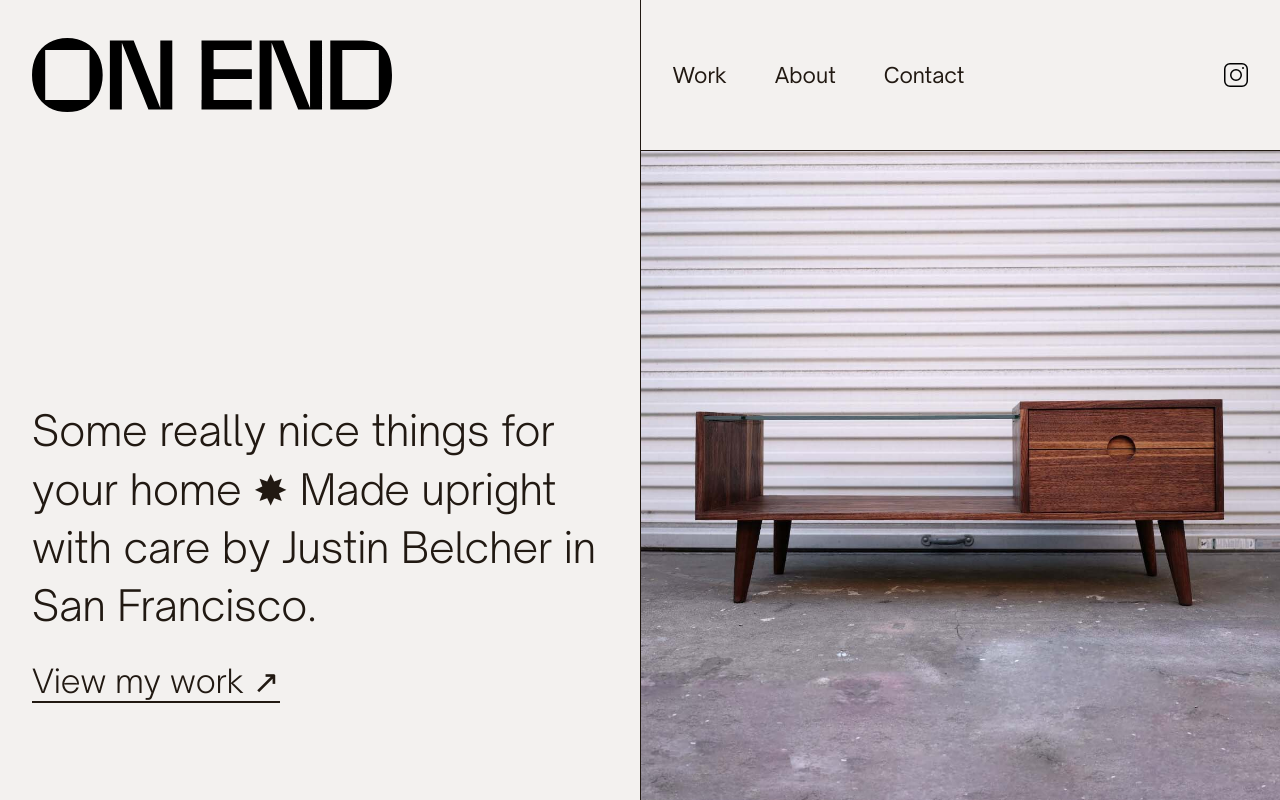
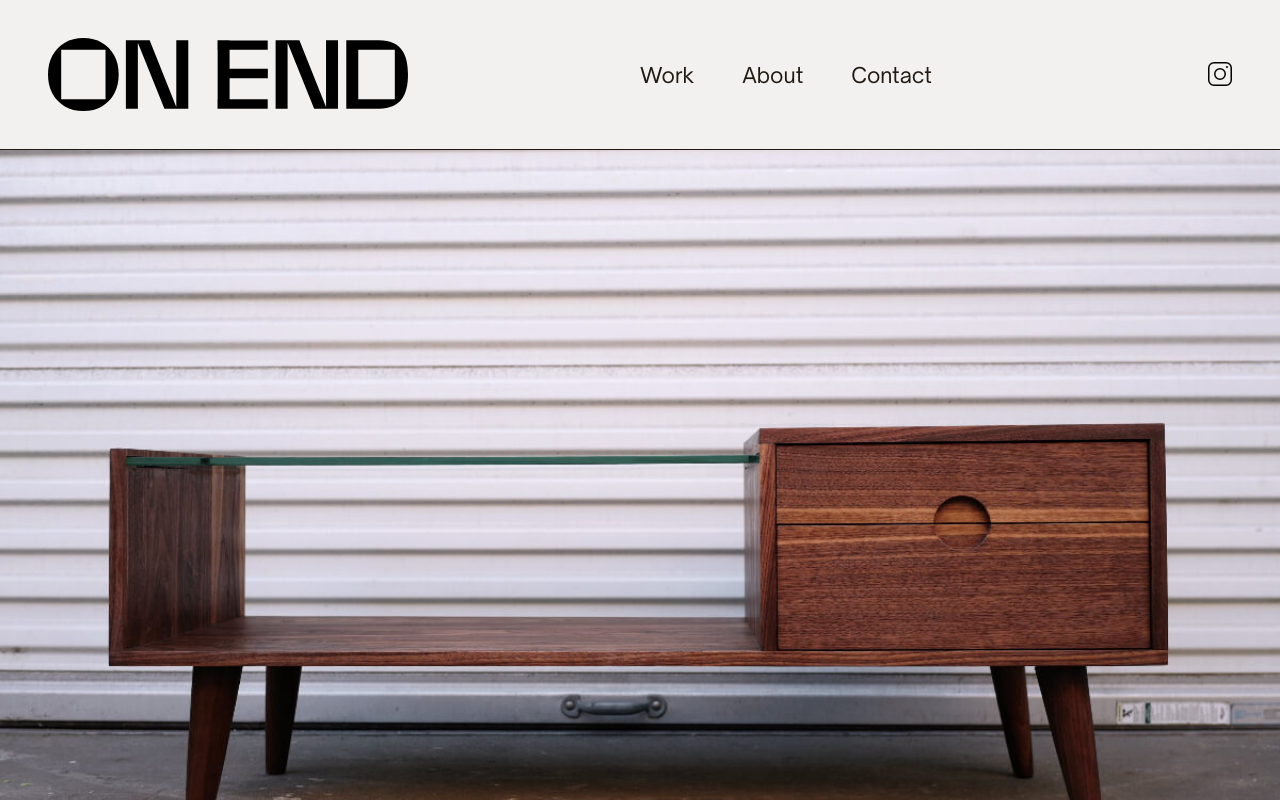
Before and after one commit to Uvacoder/woodstudio, a Next.js app: page / in a window 1280 px wide. Shown: the top 800 px of the page. Built offline with nearby package versions, Linux system fonts and the light colour scheme.

Commit message:
Simplify Photo

```diff
--- a/src/components/Photo.tsx
+++ b/src/components/Photo.tsx
@@ -1,20 +1,23 @@
 import Image from "next/image";
-import { styled } from "@styles/stitches.config";
-import type { ComponentProps, VariantProps } from "@stitches/react";
+
+import { Box } from "@components/Box";
 
 interface PhotoProps {
   src: string;
   alt: string;
   priority?: boolean;
-  aspect: any;
+  ratio?: number;
 }
-
-// export type WrapperVariants = ComponentProps<typeof PhotoWrapper> &
-//   VariantProps<typeof PhotoWrapper>;
-
-export const Photo = ({ src, alt, aspect, priority = false }: PhotoProps) => {
+export const Photo = ({
+  src,
+  alt,
+  ratio = 1 / 1,
+  priority = false,
+}: PhotoProps) => {
   return (
-    <PhotoWrapper aspect={aspect}>
+    <Box
+      css={{ position: "relative", width: "100vw", height: `${100 / ratio}vw` }}
+    >
       <Image
         src={src}
         alt={alt}
@@ -22,17 +25,6 @@ export const Photo = ({ src, alt, aspect, priority = false }: PhotoProps) => {
         objectFit="cover"
         priority={priority}
       />
-    </PhotoWrapper>
+    </Box>
   );
 };
-
-const PhotoWrapper = styled("div", {
-  position: "relative",
-  variants: {
-    aspect: {
-      square: { width: "100vw", height: "100vw" },
-      widescreen: { width: "100vw", height: "56.25vw" },
-      threeOverTwo: { width: "100vw", height: "66.66vw" },
-    },
-  },
-});
--- a/src/pages/index.tsx
+++ b/src/pages/index.tsx
@@ -19,11 +19,11 @@ export default function Home() {
       <Head>
         <title>On End Studio</title>
       </Head>
-      <Box display={{ "@initial": "show", "@m": "hide" }}>
+      <Box display={{ "@initial": "show", "@m": "show" }}>
         <Photo
           src="/photos/coffeetable-front.jpg"
           alt="Coffee table"
-          aspect="threeOverTwo"
+          ratio={3 / 2}
           priority={true}
         />
       </Box>
@@ -55,7 +55,7 @@ export default function Home() {
 }
 
 Home.getLayout = (page: ReactElement) => {
-  if (isMobile) {
+  if (!isMobile) {
     return <PageLayout>{page}</PageLayout>;
   }
   return (
```
